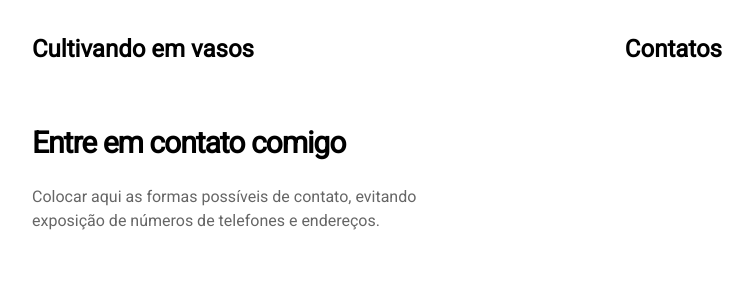
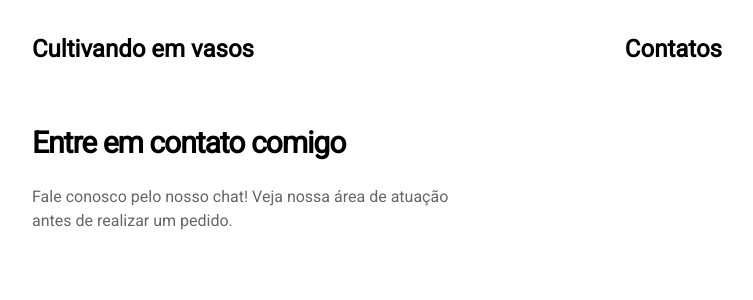
Before and after one commit to cultivandoemvasos/cultivandoemvasos.github.io, a Jekyll site: the page built from pages/contact.html, in a window 1280 px wide. Shown: the top 300 px of the page, without its empty margins (263-1016 px from the left). Built offline with Jekyll 4.4.1, drawn with Linux system fonts in a browser that asks for light colours; nearby versions of some CDN libraries.

Commit message:
Altera texto sobre contato

```diff
--- a/_data/settings.yml
+++ b/_data/settings.yml
@@ -39,15 +39,10 @@ disqus:
 #-------------------------------
 # About Section
 
-about: >
-  # Sobre o cultivando em vasos
-
-  Colocar aqui um texto bem bonito falando sobre você ou sobre o seu projeto
-
 contact: >
   # Entre em contato comigo
 
-  Colocar aqui as formas possíveis de contato, evitando exposição de números de telefones e endereços.
+  Fale conosco pelo nosso chat! Veja nossa área de atuação antes de realizar um pedido.
 
 #-------------------------------
 # Work Section
@@ -55,19 +50,10 @@ contact: >
 projects:
 - {name: 'Mudas de Babosa', folder: 'proj-1', file: 'mudas_de_babosa'}
 - {name: 'Minhas Plantas', folder: 'proj-2', file: 'minhas_plantas'}
-# - {name: 'Project Three', folder: 'proj-3', file: 'projects/proj-3.html'}
-# - {name: 'Project Four', folder: 'proj-4', file: 'projects/proj-4.html'}
-# - {name: 'Project Five', folder: 'proj-5', file: 'projects/proj-5.html'}
 
 #-------------------------------
 # Contact Section
 
 social:
  - {icon: 'facebook', link: '#'}
-# - {icon: 'twitter', link: '#'}
-# - {icon: 'instagram', link: '#'}
-# - {icon: 'github', link: '#'}
-# - {icon: 'linkedin', link: '#'}
-# - {icon: 'envelope', link: 'mailto:#'}
-
 # social network icons available: 'twitter' / 'facebook' / 'github' / 'pinterest' 'google-plus' / 'linkedin' / 'youtube' / 'instagram' / 'dribbble' / 'behance' / 'soundcloud' / 'vine'
```
